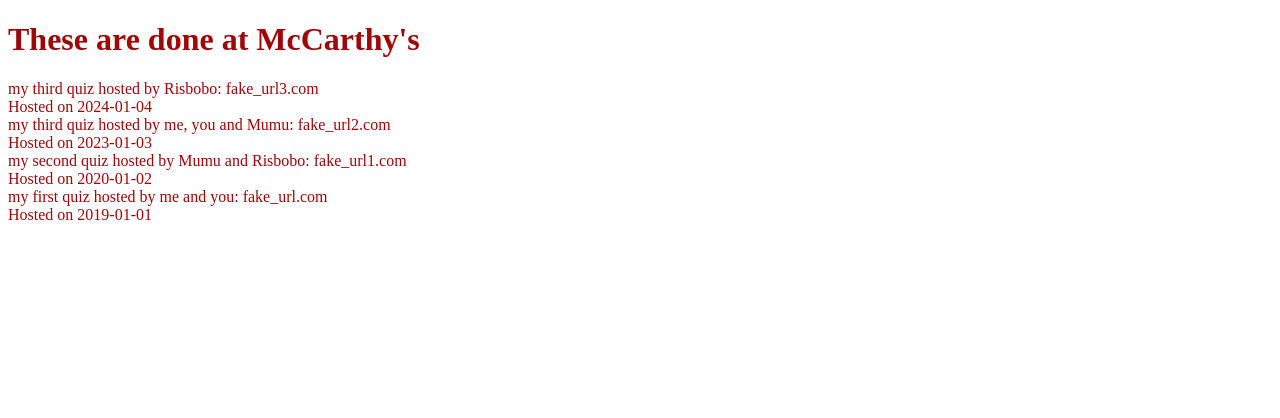
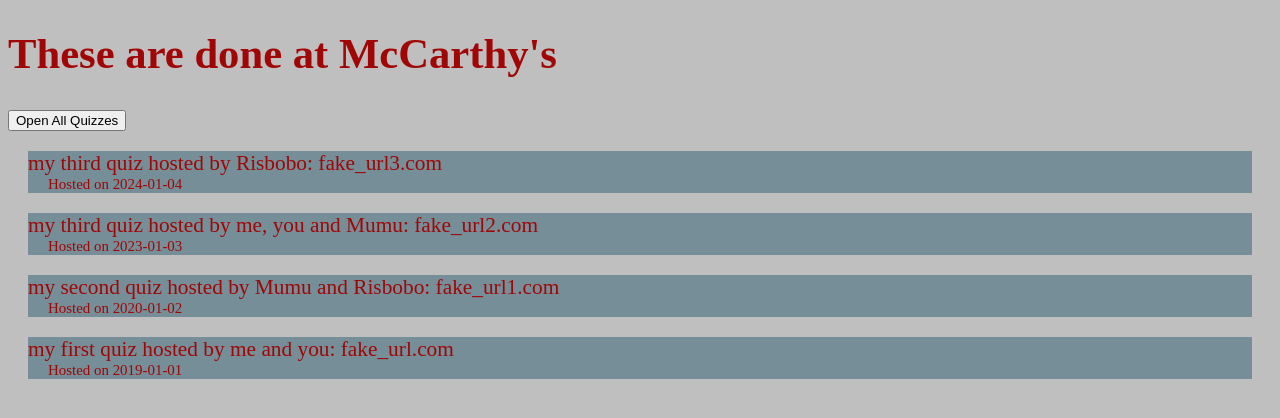
Before and after one commit to simoneggensch/supermintLove, a Flask app: page /mccarthys/ in a window 1280 px wide. Shown: the top 418 px of the page. Run offline with Flask 3, Linux system fonts and the light colour scheme; data comes from the database, SQL or seed files in the repository.

Commit message:
open all quizzes button

```diff
--- a/supermint/static/scripts/mcCarthys.js
+++ b/supermint/static/scripts/mcCarthys.js
@@ -13,9 +13,9 @@ function displayQuiz(quiz) {
      return "<div class='quiz' onclick=showHide(quizLong_" + quiz.quiz_id + ")>" +
         "<div class='quizShort')>" +
             quiz.title + " hosted by " + formatAuthors(quiz.authors) + ": " + quiz.google_slides_url +
+            "<div class='dateHosted'>" +
+            "Hosted on " + quiz.date_hosted +
         "</div>" +
-        "<div class='dateHosted'>" +
-            "Hosted on " + quiz.date_hosted +
         "</div>" +
         "<div class='quizLong hide' id=quizLong_" + quiz.quiz_id +">" +
             createSubtable(quiz) +
@@ -38,16 +38,35 @@ function createSubtable(quiz) {
     returnString += "<tr>"
     returnString += tableHeaderCell("Title")
     for(var i=0; i < n_topics; i++) {
-        returnString += tableHeaderCell(titles[i])
+        returnString += tableCell(titles[i])
     }
     returnString += "</tr>"
     returnString += "<tr>"
     returnString += tableHeaderCell("Category")
     for(var i=0; i < n_topics; i++) {
-        returnString += tableHeaderCell(topics[i])
+        returnString += tableCell(topics[i])
     }
     returnString += "</tr>"
     returnString += "</table>"
 
     return returnString
 }
+
+function openCloseAll() {
+    var allQuizzDescriptions = document.getElementsByClassName("quizLong")
+    var openQuizzesBtn = document.getElementById("openQuizzesBtn")
+    if (areQuizzesOpened) {
+        for(var i = 0; i < allQuizzDescriptions.length; i++) {
+            allQuizzDescriptions[i].classList.add("hide")
+        }
+        areQuizzesOpened = false
+        openQuizzesBtn.innerHTML="Open All Quizzes"
+    } else {
+        for(var i = 0; i < allQuizzDescriptions.length; i++) {
+            allQuizzDescriptions[i].classList.remove("hide")
+        }
+        areQuizzesOpened = true
+        openQuizzesBtn.innerHTML="Close All Quizzes"
+
+    }
+}
--- a/supermint/static/styles/style.css
+++ b/supermint/static/styles/style.css
@@ -1,12 +1,43 @@
 body {
     color:#a10606;
+    background-color: rgb(192, 191, 191);
+    --fontsize: 16pt;
+
+    font-size:var(--fontsize);
+}
+
+.quiz {
+    padding: 5pt;
+    padding-bottom: 0pt;
+    margin: 10pt;
+    margin-bottom: 0pt;
+}
+
+.quizShort {
+    background-color: rgb(117, 142, 151);
+    border: black;
+    border-width: 1pt;
+}
+
+.dateHosted {
+    padding-left: 15pt;
+    font-size: calc(0.7*var(--fontsize));
 }
 
 .quizLong {
     color: blue;
     background-color: aqua;
+
 }
+
+.quizShort:hover {
+    cursor: pointer;
+  }
+
 
 .hide {
     display: none;
 }
+
+.quizLong > table > tbody > tr > td {
+}
--- a/supermint/templates/mccarthys.html
+++ b/supermint/templates/mccarthys.html
@@ -3,6 +3,7 @@
 {% block scriptsTop %}
 <script>
     const n_quizzes = {{ quizzes | length }}
+    var areQuizzesOpened = false
     // this is for debug in console
     const test_quizzes = {{ quizzes|tojson }}
 </script>
@@ -15,6 +16,9 @@
     <h1>
         These are done at McCarthy's
     </h1>
+    <div>
+        <button id="openQuizzesBtn" onclick="openCloseAll()">Open All Quizzes</button>
+    </div>
     <div id = "quizzes"></div>
 {% endblock %}
 
```
